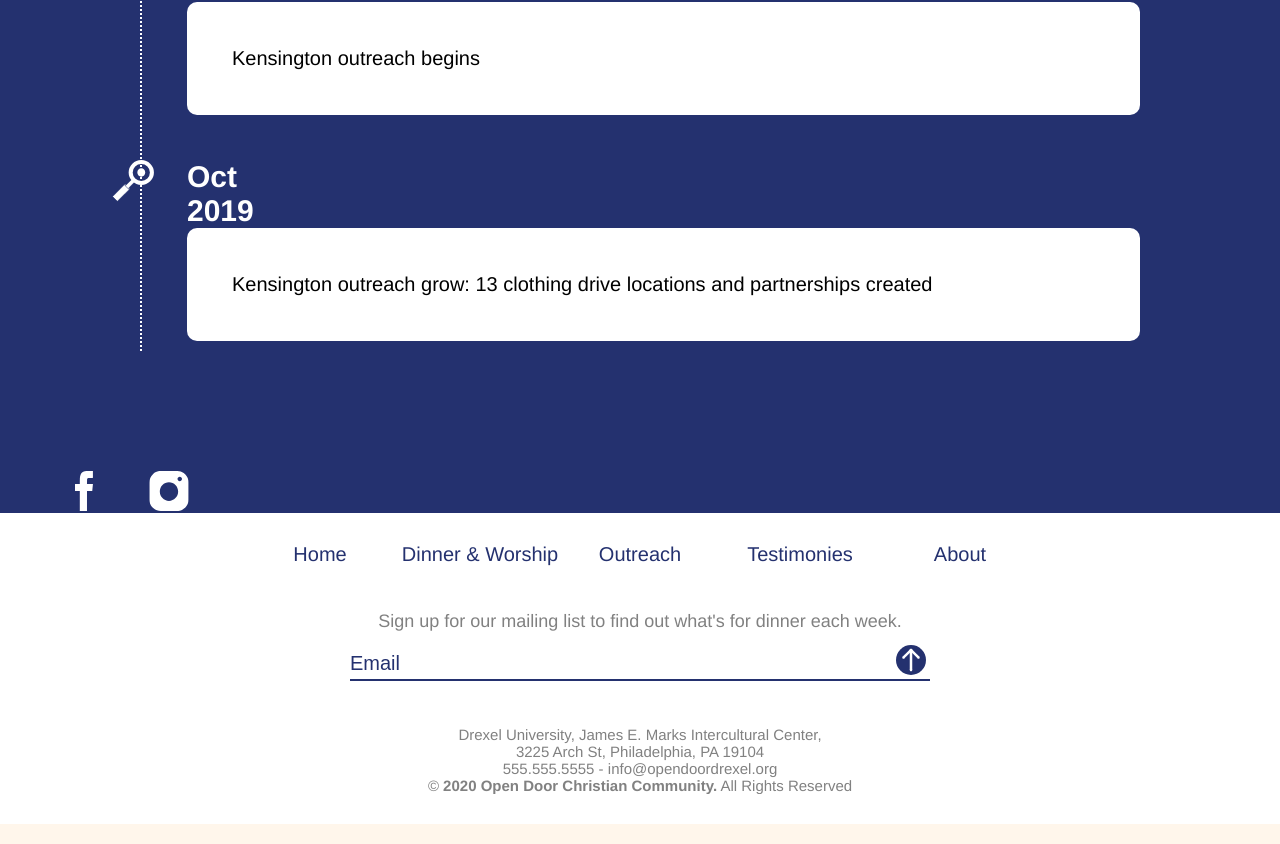
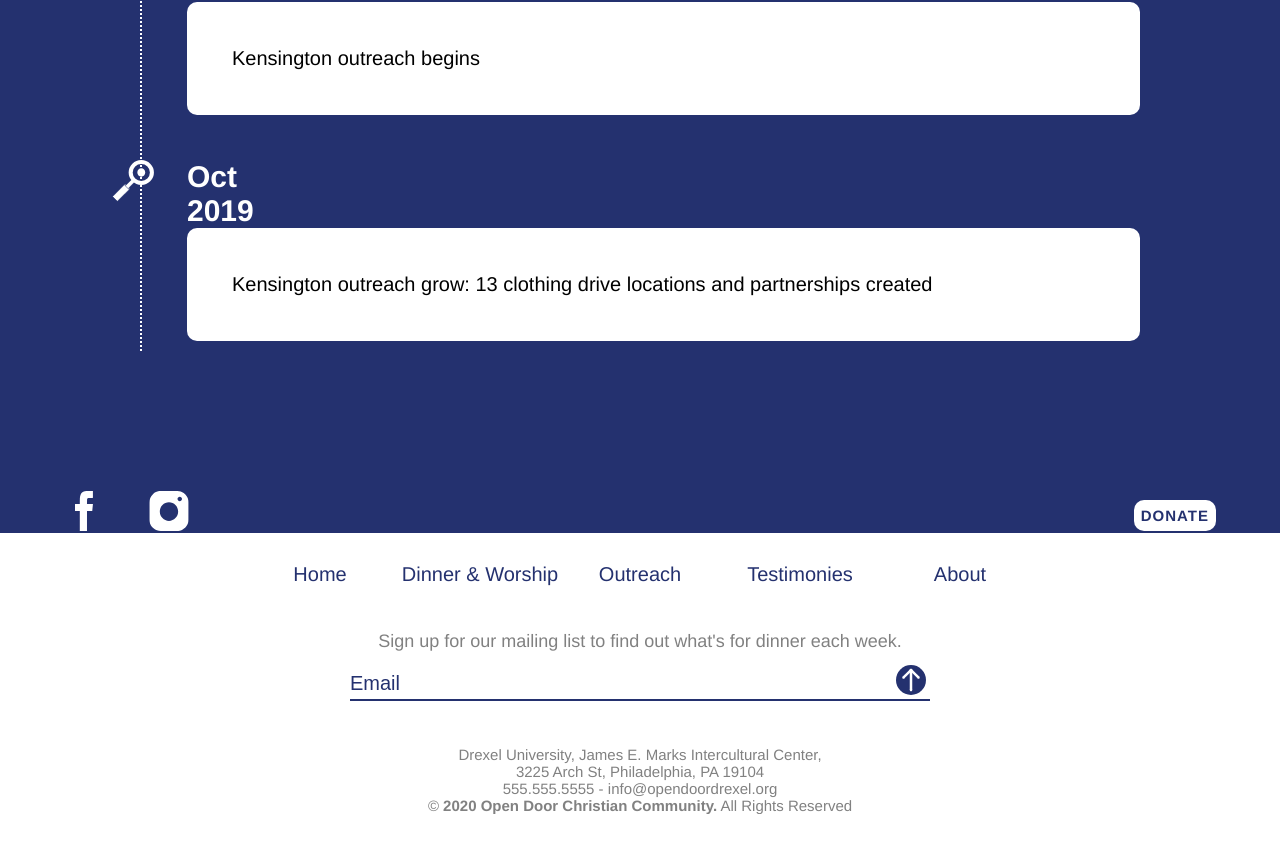
Before and after one commit to elp49/opendoordrexel, a Next.js app: page /about in a window 1280 px wide. Shown: the part 3950-4794 px from the top of the page. Built offline with nearby package versions, Linux system fonts and the light colour scheme.

Commit message:
Layout - adding donate button

```diff
--- a/components/Layout.js
+++ b/components/Layout.js
@@ -22,6 +22,10 @@ const layout = {
     { _id: '1', class: 'facebook', title: 'Facebook', href: 'https://www.facebook.com/groups/opendoorchristiancommunity' },
     { _id: '2', class: 'insta', title: 'Instagram', href: 'https://www.instagram.com/drexelopendoor' }
   ],
+  donate: {
+    buttonText: 'Donate',
+    href: '/'
+  },
   footer: {
     contact: {
       location: 'Drexel University, James E. Marks Intercultural Center, ',
@@ -84,6 +88,7 @@ export default function Layout(props) {
       </div>
       {props.children}
       <div className={lastSectionTheme}>
+        <div className={styles.container}>
           <ol className={styles.socialMedia}>
             {socialMedia.map((media, i) => {
               return (
@@ -95,6 +100,8 @@ export default function Layout(props) {
               )
             })}
           </ol>
+          <a className={'donate'} href={layout.donate.href}>{layout.donate.buttonText}</a>
+        </div>
       </div>
       <footer className={footerTheme}>
         <div className={styles.footer}>
@@ -175,11 +182,11 @@ export default function Layout(props) {
       .white .insta:hover, .blue .insta:hover {
         background-image: url(${layout.icons.insta.grey});
       }
-      .white, .blue button {
+      .white, .blue button, .blue .donate {
         background-color: #fff;
         color: #24316F;
       }
-      .blue, .white button {
+      .blue, .white button, .white .donate {
         background-color: #24316F;
         color: #fff;
       }
@@ -192,6 +199,18 @@ export default function Layout(props) {
       .white p, .white p>a, .white a:hover, .white a:focus, .blue a:hover, .blue a:focus {
         color: #818181;
       }
+      .donate {
+        position: absolute;
+        bottom: 2px;
+        right: 0;
+        margin-left: auto;
+        padding: 7px;
+        font-size: 1.5rem;
+        font-weight: bold;
+        text-transform: uppercase;
+        letter-spacing: 1px;
+        border-radius: 10px;
+      }
       `}</style>
     </div>
   )
--- a/components/Layout.module.css
+++ b/components/Layout.module.css
@@ -93,15 +93,22 @@
   margin-left: 30px;
 }
 
-.socialMedia {
+.container {
+  position: relative;
   width: 90%;
   width: 90vw;
   margin: auto;
+  padding-top: 20px;
+}
+
+.socialMedia {
+  display: inline-block;
+  margin-right: auto;
   list-style-type: none;
 }
 
 .socialMedia>li {
-  display: inline-block;
+  float: left;
   height: 2rem;
   width: 2rem;
   margin-right: 20px;
```
Lines whose indentation alone changed are shown as unchanged.
